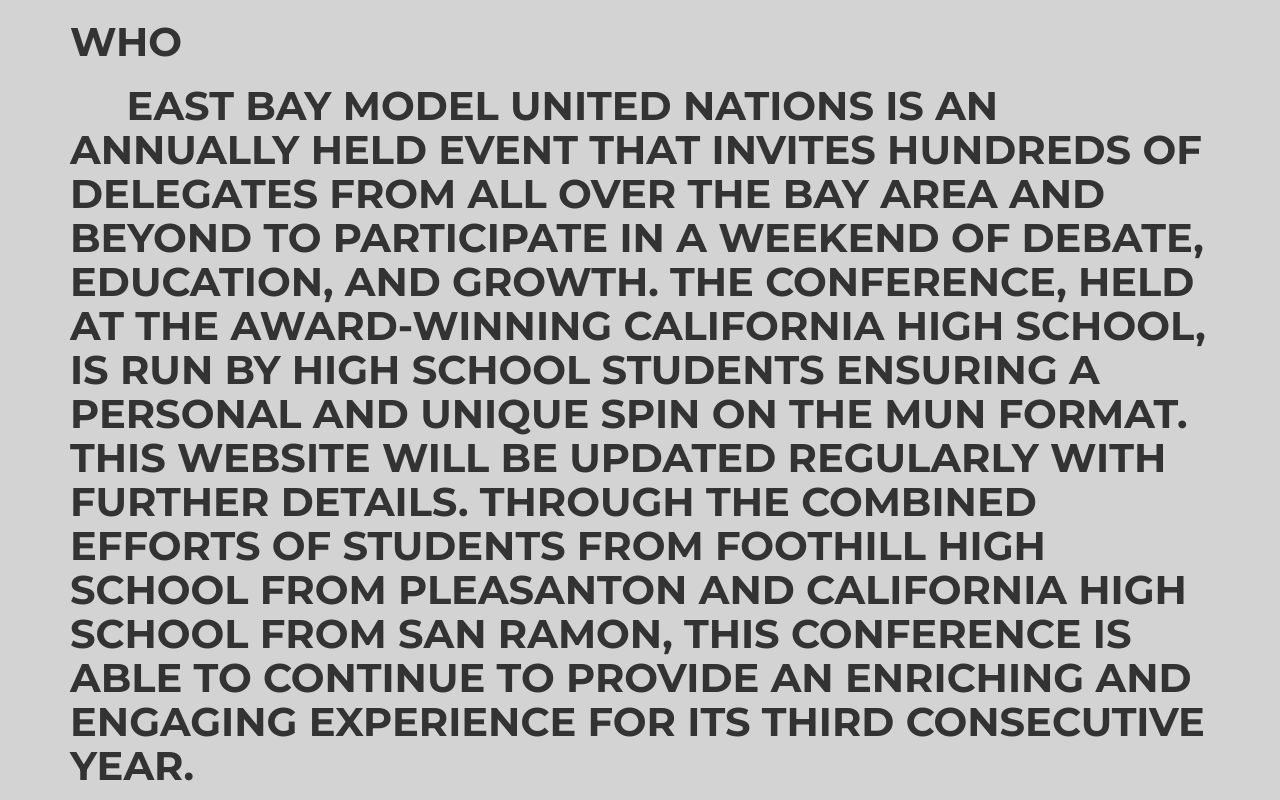
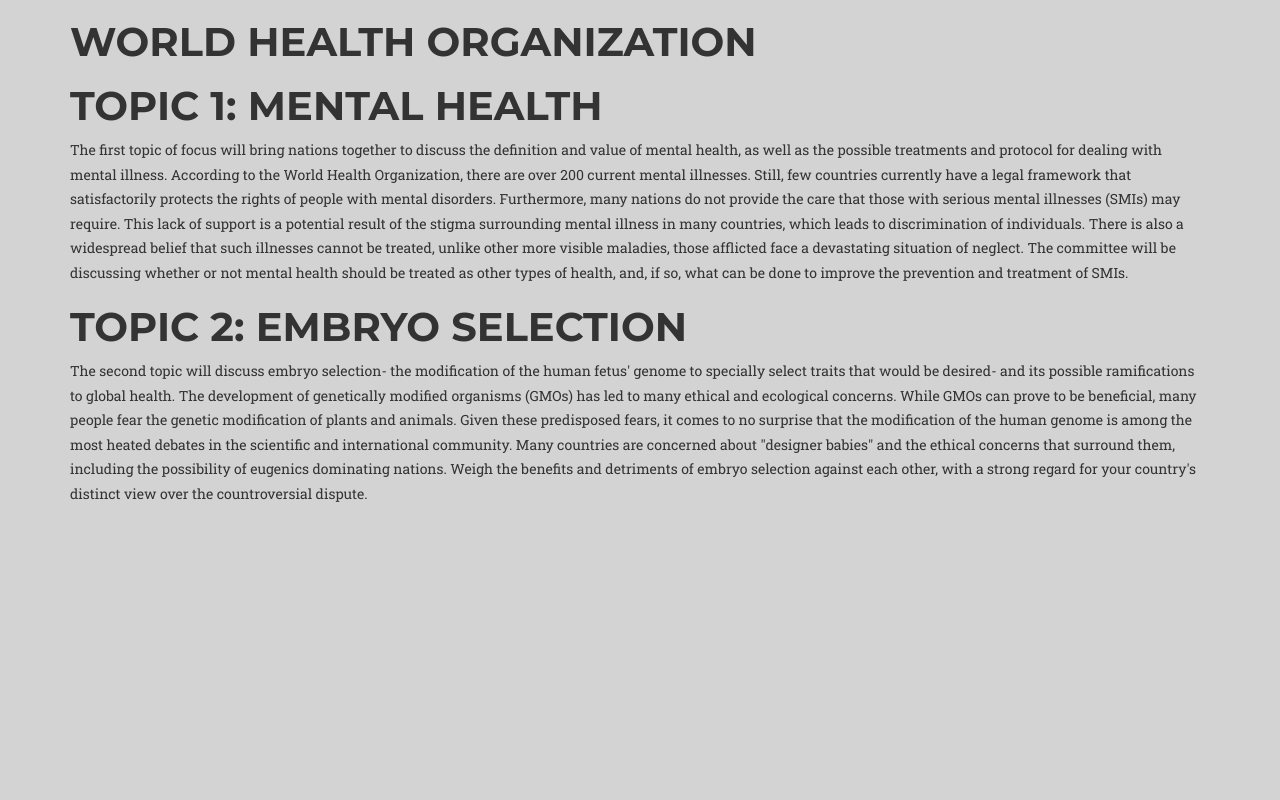
Before and after one commit to ShivanVipani/ShivanVipani.github.io, a plain HTML site: page who.html in a window 1280 px wide. Drawn offline with nearby package versions, Linux system fonts and the light colour scheme; a web font is replaced by a local one.

Commit message:
who test 1

```diff
--- a/who.html
+++ b/who.html
@@ -28,8 +28,11 @@
     <div class="container">
             <div class="row">
                 <div class="col-lg-12 text-left">
-                    <h2 class="section-heading">WHO</h2>
-                    <h3 class="section-subheading">&nbsp;&nbsp;&nbsp;&nbsp;&nbsp;East Bay Model United Nations is an annually held event that invites hundreds of delegates from all over the bay area and beyond to participate in a weekend of debate, education, and growth.  The conference, held at the award-winning California High School, is run by high school students ensuring a personal and unique spin on the MUN format.  This website will be updated regularly with further details. Through the combined efforts of students from Foothill High School from Pleasanton and California High School from San Ramon, this conference is able to continue to provide an enriching and engaging experience for its third consecutive year.</h3>
+                    <h2 class="section-heading">World Health Organization</h2>
+                    <h3 class="section-subheading">Topic 1: Mental Health</h3>
+                    <p>The first topic of focus will bring nations together to discuss the definition and value of mental health, as well as the possible treatments and protocol for dealing with mental illness. According to the World Health Organization, there are over 200 current mental illnesses. Still, few countries currently have a legal framework that satisfactorily protects the rights of people with mental disorders. Furthermore, many nations do not provide the care that those with serious mental illnesses (SMIs) may require. This lack of support is a potential result of the stigma surrounding mental illness in many countries, which leads to discrimination of individuals. There is also a widespread belief that such illnesses cannot be treated, unlike other more visible maladies, those afflicted face a devastating situation of neglect. The committee will be discussing whether or not mental health should be treated as other types of health, and, if so, what can be done to improve the prevention and treatment of SMIs.</p>
+                    <h3 class="section-subheading">Topic 2: Embryo Selection</h3>
+                    <p>The second topic will discuss embryo selection- the modification of the human fetus' genome to specially select traits that would be desired- and its possible ramifications to global health. The development of genetically modified organisms (GMOs) has led to many ethical and ecological concerns. While GMOs can prove to be beneficial, many people fear the genetic modification of plants and animals. Given these predisposed fears, it comes to no surprise that the modification of the human genome is among the most heated debates in the scientific and international community. Many countries are concerned about "designer babies" and the ethical concerns that surround them, including the possibility of eugenics dominating nations. Weigh the benefits and detriments of embryo selection against each other, with a strong regard for your country's distinct view over the countroversial dispute.</p>
                 </div>
             </div>
     </div>
```
